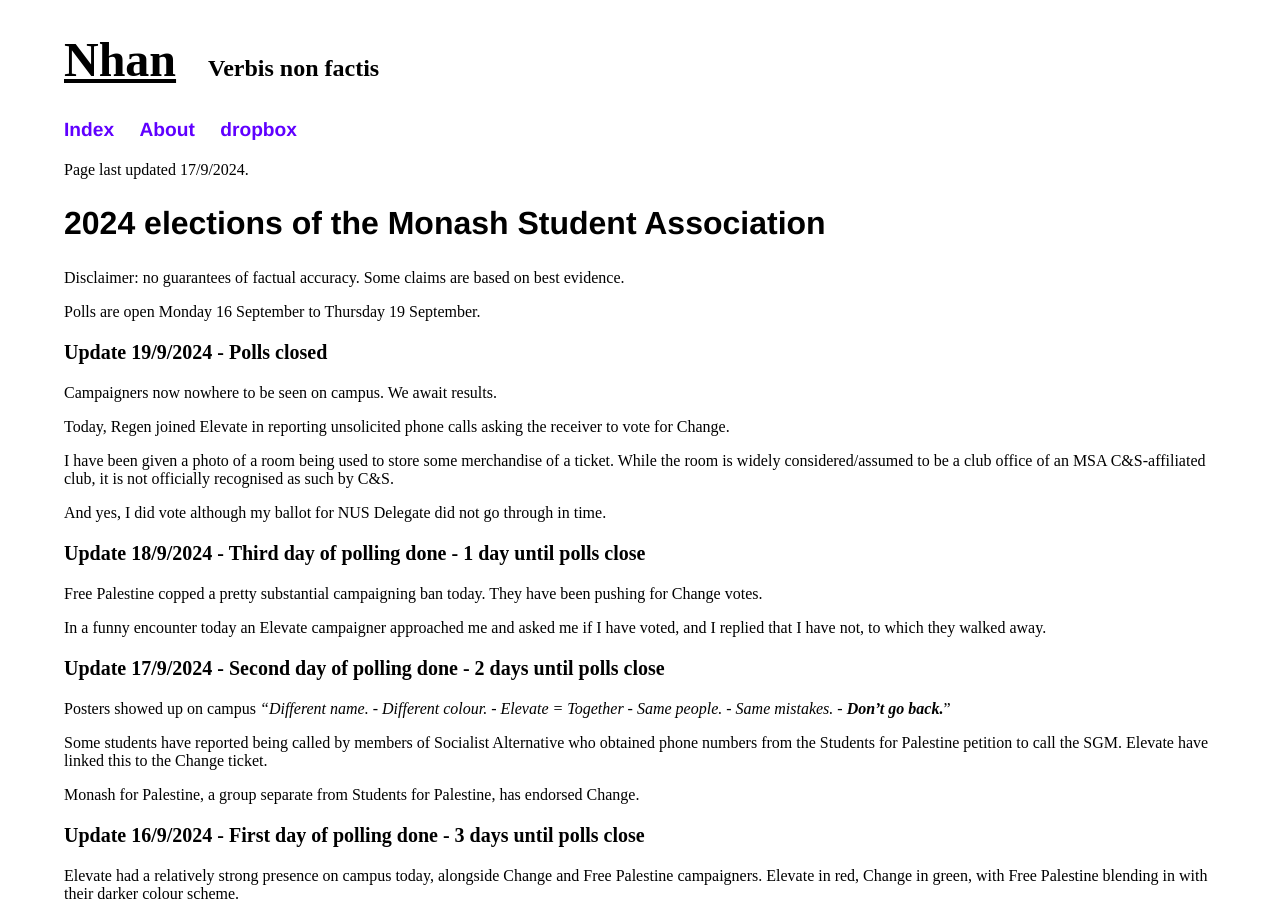
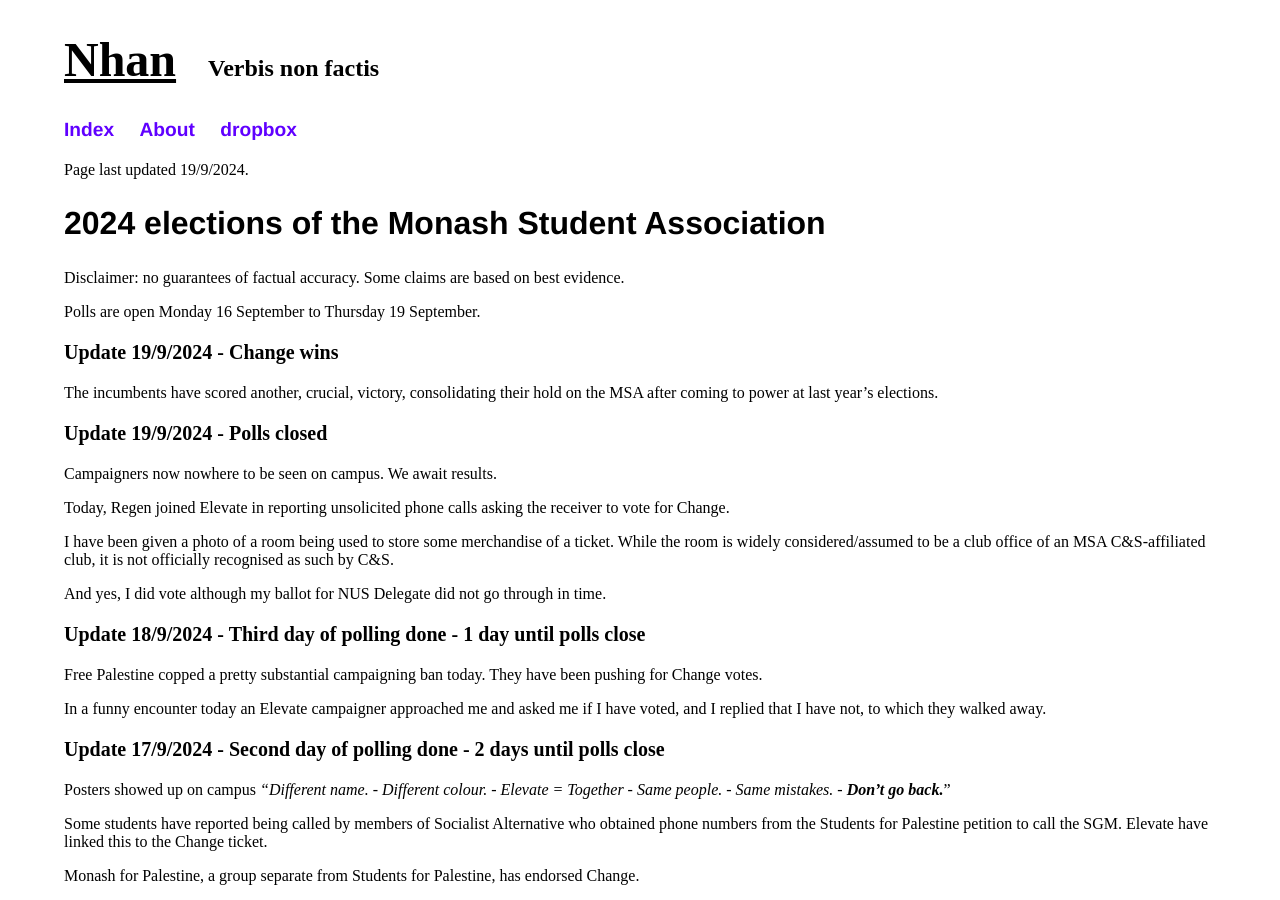
Before and after one commit to nhtnhanbn/nhtnhanbn.github.io, a Jekyll site: the page built from monash/msa24.md, in a window 1280 px wide and 900 px high. Built offline with Jekyll 4.4.1, drawn with Linux system fonts in a browser that asks for light colours.

Commit message:
Update msa24

```diff
--- a/monash/msa24.md
+++ b/monash/msa24.md
@@ -3,13 +3,17 @@
 title: 2024 Monash Student Association elections
 ---
 
-Page last updated 17/9/2024.
+Page last updated 19/9/2024.
 
 ## 2024 elections of the Monash Student Association
 
 Disclaimer: no guarantees of factual accuracy. Some claims are based on best evidence.
 
 Polls are open Monday 16 September to Thursday 19 September.
+
+### Update 19/9/2024 - Change wins
+
+The incumbents have scored another, crucial, victory, consolidating their hold on the MSA after coming to power at last year's elections.
 
 ### Update 19/9/2024 - Polls closed
 
```
